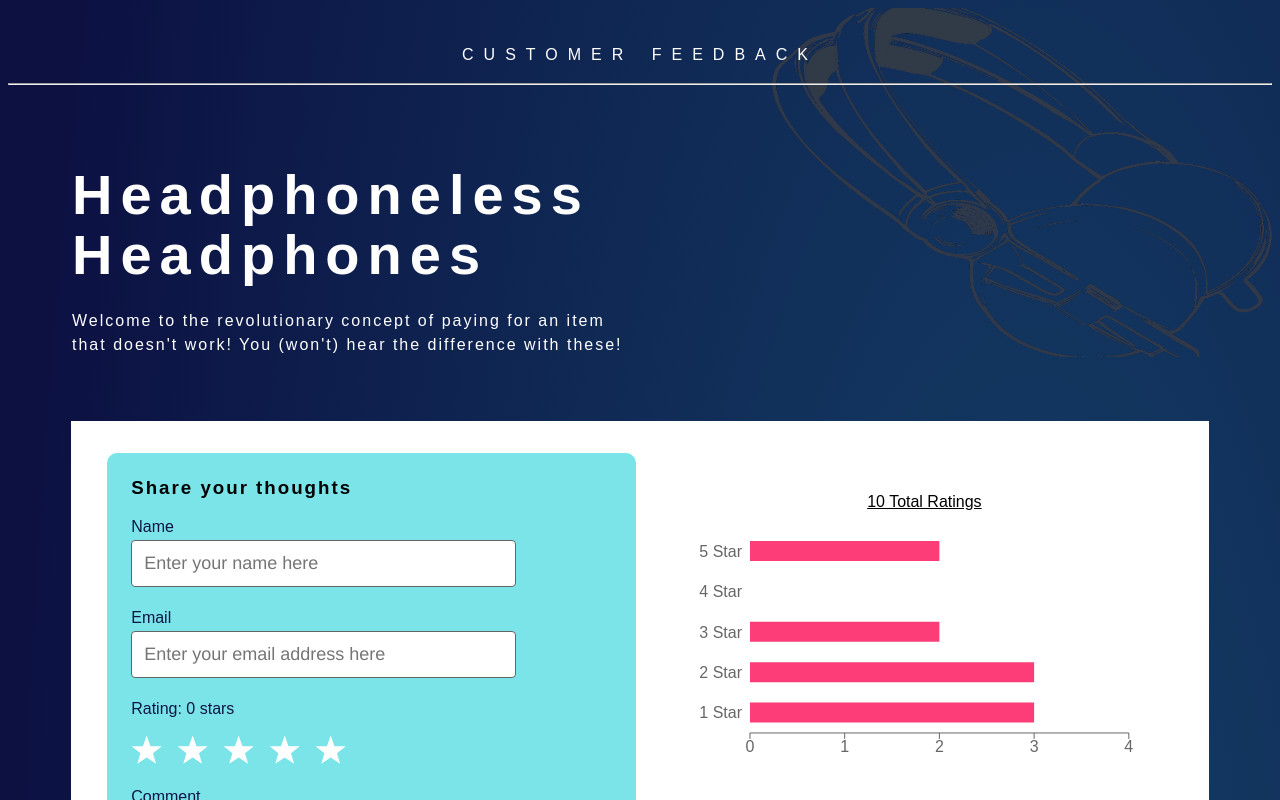
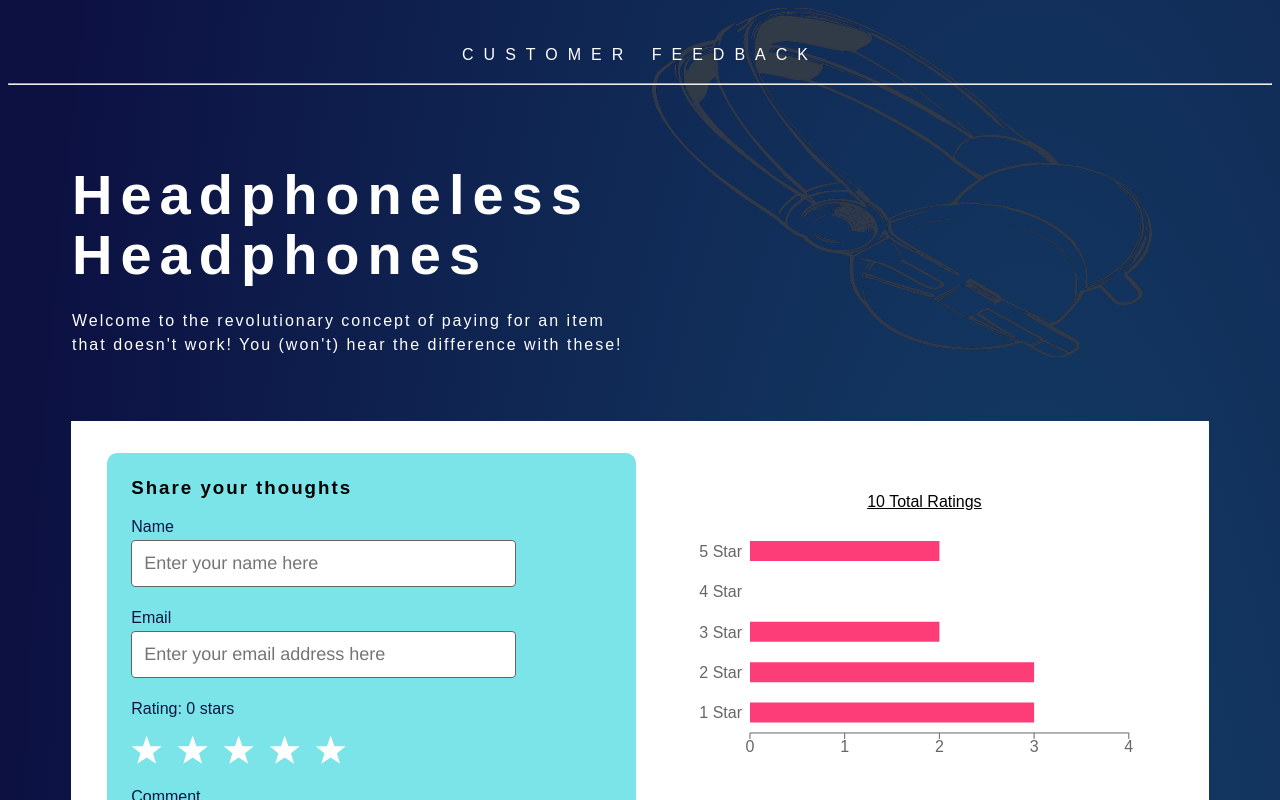
Before and after one commit to MashR3/Customer-Feedback-Page, a React (Create React App) app: page / in a window 1280 px wide. Shown: the top 800 px of the page. Built offline with nearby package versions, Linux system fonts and the light colour scheme.

Commit message:
finished x2

```diff
--- a/src/components/Header.tsx
+++ b/src/components/Header.tsx
@@ -22,7 +22,8 @@ const StyledHeader = styled.header`
   padding-top: 15px;
   background: right;
   background-image: url(${headphones});
-  background-size: 500px 370px;
+  background-position-x: calc(100% - 120px);
+  background-size: 500px 350px;
   background-repeat: no-repeat;
   h1 {
     text-align: center;
```
